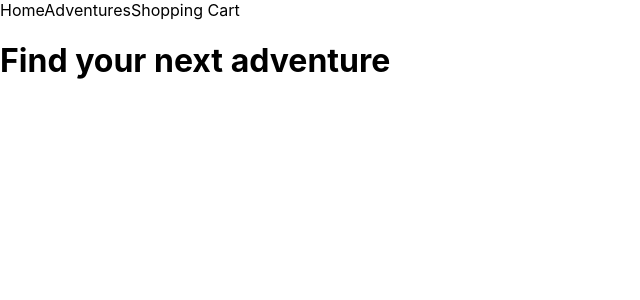
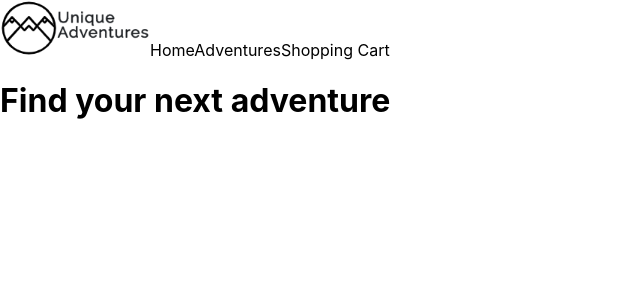
Before and after one commit to Anastasia-ra/next.js-ecommerce-store, a Next.js app: page / in a window 1280 px wide. Shown: the top 300 px of the page, without its empty margins (0-640 px from the left). Built offline with nearby package versions, Linux system fonts and the light colour scheme.

Commit message:
Add logo

```diff
--- a/components/Header.js
+++ b/components/Header.js
@@ -1,8 +1,10 @@
 import Link from 'next/link';
+import Image from 'next/image';
 
 export default function Header() {
   return (
     <header>
+      <Image src="/logo.png" width="150" height="56" />
       <Link href="/">
         <a>Home</a>
       </Link>
```
Also changed, not shown: public/logo.png (added).
